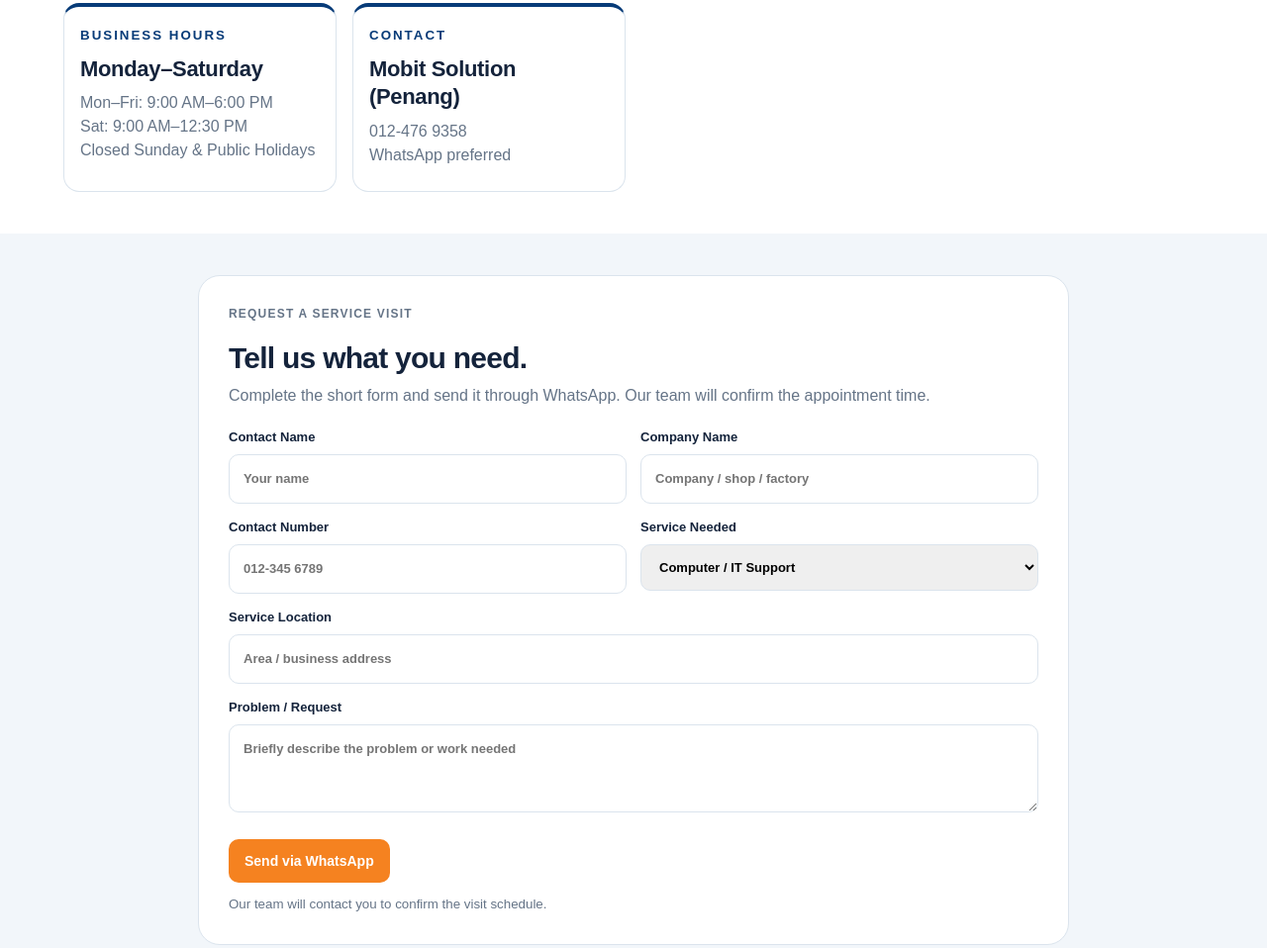
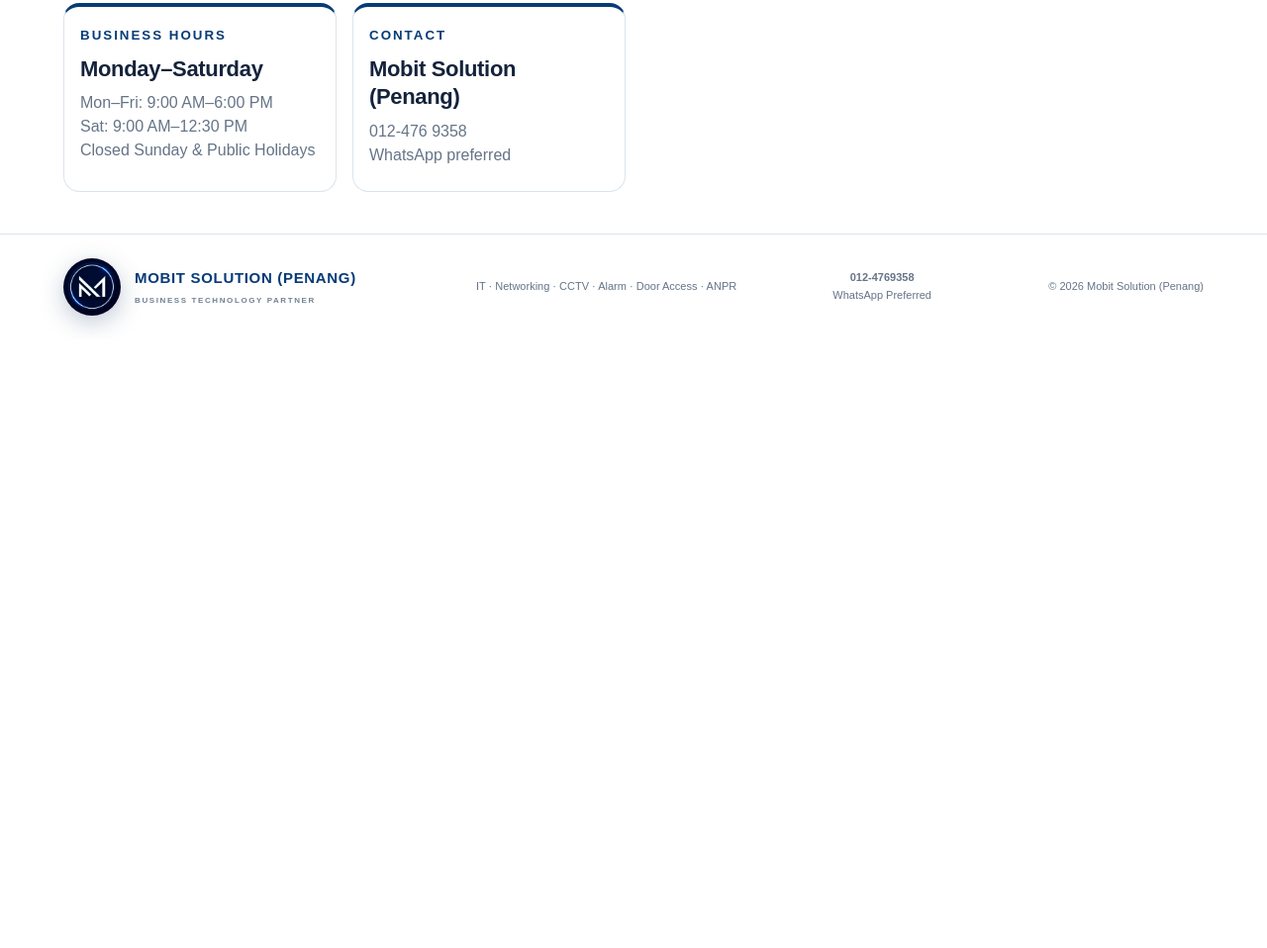
Before and after one commit to sengkoko-maker/mobit2026, a plain HTML site: page contact.html in a window 1280 px wide. Shown: the part 2155-3113 px from the top of the page at 99% size. After the commit the page ends 2498 px from the top, so only its background shows below. Drawn offline with Linux system fonts and the light colour scheme.

Commit message:
Remove service visit form and direct service requests to WhatsApp

```diff
--- a/contact.html
+++ b/contact.html
@@ -49,8 +49,8 @@ body[data-page="contact.html"] .booking textarea{min-height:85px}
 <link rel="stylesheet" href="mobit-design-system.css?v=20261125-2">
 </head><body data-page="contact.html"><header class="modern-header"><a class="modern-brand" href="index.html"><img src="assets/mobit-logo.webp" alt="Mobit Solution Penang"><span><b>MOBIT SOLUTION (PENANG)</b><small>BUSINESS TECHNOLOGY PARTNER</small></span></a><button class="modern-menu" aria-label="Open navigation menu" aria-expanded="false"><span>MENU</span><b aria-hidden="true">☰</b></button><nav class="modern-nav"><a href="index.html">Home</a><a href="products.html">Solutions</a><a href="projects.html">Projects</a><a href="about.html">About</a><a class="active" aria-current="page" href="contact.html">Contact</a></nav></header><main>
 <section class="uniform-split-hero contact-standard-hero" aria-label="Customer support team"><div class="advisor-hero-copy"><p class="eyebrow">MOBIT SOLUTION (PENANG) · IT · NETWORK · SECURITY</p><h1>Need IT or Security Support?<br><span>Talk to Our Local Team.</span></h1><p>Computers · Network & Wi-Fi · CCTV · Alarm · Door Access · ANPR</p><div class="actions whatsapp-actions"><a class="btn btn-primary wa-quote" href="https://wa.me/60124769358">WhatsApp 012-4769358</a><a class="btn btn-secondary" href="tel:+60124769358">Call Us</a></div></div><div class="uniform-hero-image"><img src="assets/contact%20girl.png" alt="Customer support team" loading="eager"></div></section>
-<section class="section contact-layout"><div class="content"><p class="eyebrow">HOW CAN WE HELP?</p><h2>One Team for IT & Security.</h2><p>Installation, troubleshooting, repairs and ongoing technical support for factories, offices, warehouses and commercial premises.</p><div class="actions"><a class="btn btn-primary" href="#booking">Send a Service Request</a></div></div><div class="contact-cards"><article><small>IT SUPPORT</small><h3>Computers & Servers</h3><p>Sales · Service · Repair · Server · NAS · Backup</p></article><article><small>NETWORKING</small><h3>Cabling & Business Wi-Fi</h3><p>Structured cabling · Switches · Access points · Troubleshooting</p></article><article><small>SECURITY SYSTEMS</small><h3>CCTV & Alarm</h3><p>Installation · Maintenance · Repair · Upgrades</p></article><article><small>ACCESS CONTROL</small><h3>Door Access & ANPR</h3><p>Entry systems · Vehicle access · Barrier gates</p></article></div></section>
+<section class="section contact-layout"><div class="content"><p class="eyebrow">HOW CAN WE HELP?</p><h2>One Team for IT & Security.</h2><p>Installation, troubleshooting, repairs and ongoing technical support for factories, offices, warehouses and commercial premises.</p><div class="actions"><a class="btn btn-primary" href="https://wa.me/60124769358">Send a Service Request</a></div></div><div class="contact-cards"><article><small>IT SUPPORT</small><h3>Computers & Servers</h3><p>Sales · Service · Repair · Server · NAS · Backup</p></article><article><small>NETWORKING</small><h3>Cabling & Business Wi-Fi</h3><p>Structured cabling · Switches · Access points · Troubleshooting</p></article><article><small>SECURITY SYSTEMS</small><h3>CCTV & Alarm</h3><p>Installation · Maintenance · Repair · Upgrades</p></article><article><small>ACCESS CONTROL</small><h3>Door Access & ANPR</h3><p>Entry systems · Vehicle access · Barrier gates</p></article></div></section>
 <section class="section coverage-page contact-coverage" id="coverage"><div class="coverage-business-head"><p class="eyebrow">SERVICE COVERAGE</p><h2>Local support across Penang and nearby areas.</h2><p>Penang Island & Mainland · Kulim · Lunas · Parit Buntar · Selected nearby locations</p></div><div class="coverage-map" aria-label="Mobit Solution service coverage map"><img src="assets/mobit-service-coverage-map.webp" alt="Service coverage across Penang, nearby Kedah and Northern Perak" loading="lazy"><div class="coverage-map-focus"><small>FACTORIES · OFFICES · COMMERCIAL PREMISES</small><h2>Need support at your location?</h2><p>Tell us your area and the system you need help with.</p><div class="actions"><a class="btn btn-secondary" href="https://wa.me/60124769358">Check Your Area on WhatsApp</a></div></div></div></section>
 <section class="section contact-layout"><div class="content"><p class="eyebrow">RELIABLE ONGOING SUPPORT</p><h2>IT & Security Maintenance Contracts</h2><p>Keep your business systems running with planned maintenance, remote and onsite technical assistance. Contract customers receive priority support.</p><div class="actions"><a class="btn btn-primary" href="https://wa.me/60124769358?text=Hi%20Mobit%20Solution%2C%20I%20would%20like%20to%20enquire%20about%20an%20IT%20%26%20Security%20Maintenance%20Contract.">Ask About Support Contracts</a></div></div><div class="contact-cards"><article><small>BUSINESS HOURS</small><h3>Monday–Saturday</h3><p>Mon–Fri: 9:00 AM–6:00 PM<br>Sat: 9:00 AM–12:30 PM<br>Closed Sunday & Public Holidays</p></article><article><small>CONTACT</small><h3>Mobit Solution (Penang)</h3><p><a href="tel:+60124769358">012-476 9358</a><br>WhatsApp preferred</p></article></div></section>
-<section class="section booking-wrap" id="booking"><form class="booking" id="booking-form"><div class="content"><p class="eyebrow">REQUEST A SERVICE VISIT</p><h2>Tell us what you need.</h2><p>Complete the short form and send it through WhatsApp. Our team will confirm the appointment time.</p></div><div class="form-grid"><label>Contact Name<input required name="name" placeholder="Your name"></label><label>Company Name<input name="company" placeholder="Company / shop / factory"></label><label>Contact Number<input required name="phone" inputmode="tel" placeholder="012-345 6789"></label><label>Service Needed<select name="service"><option>Computer / IT Support</option><option>Network Cabling / Wi-Fi</option><option>CCTV</option><option>Alarm</option><option>Door Access</option><option>ANPR / Barrier Gate</option><option>Server / NAS / Backup</option><option>Printer</option><option>Software / Licence</option><option>IT & Security Maintenance Contract</option><option>Other</option></select></label><label class="full">Service Location<input required name="location" placeholder="Area / business address"></label><label class="full">Problem / Request<textarea name="problem" rows="3" placeholder="Briefly describe the problem or work needed"></textarea></label></div><button class="btn btn-primary" type="submit">Send via WhatsApp</button><small>Our team will contact you to confirm the visit schedule.</small></form></section>
+
 </main><footer class="modern-footer"><a class="modern-brand" href="index.html"><img src="assets/mobit-logo.webp" alt="Mobit Solution Penang"><span><b>MOBIT SOLUTION (PENANG)</b><small>BUSINESS TECHNOLOGY PARTNER</small></span></a><p>IT · Networking · CCTV · Alarm · Door Access · ANPR</p><p><b>012-4769358</b><br>WhatsApp Preferred</p><p>© 2026 Mobit Solution (Penang)</p></footer><a class="wa" href="https://wa.me/60124769358">WA</a><script src="script.js?v=20261125-en-only"></script></body></html>
```
